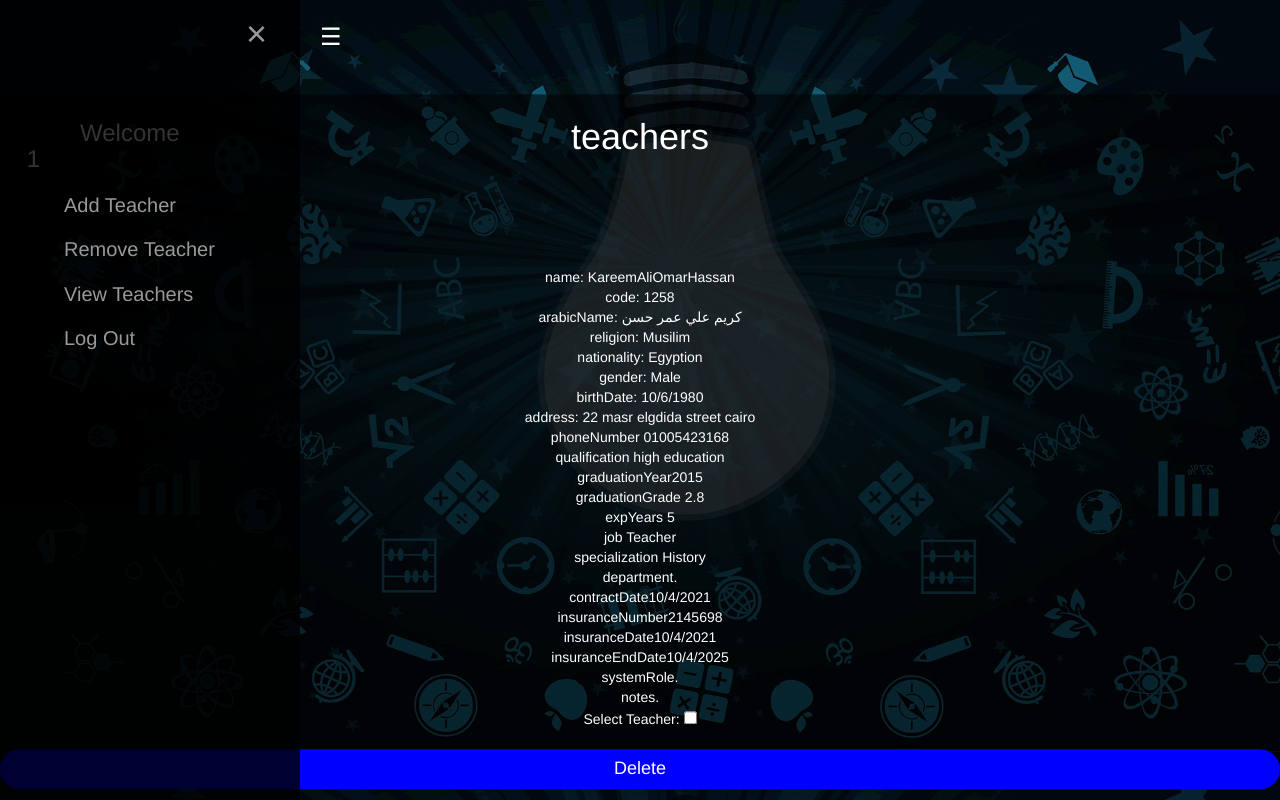
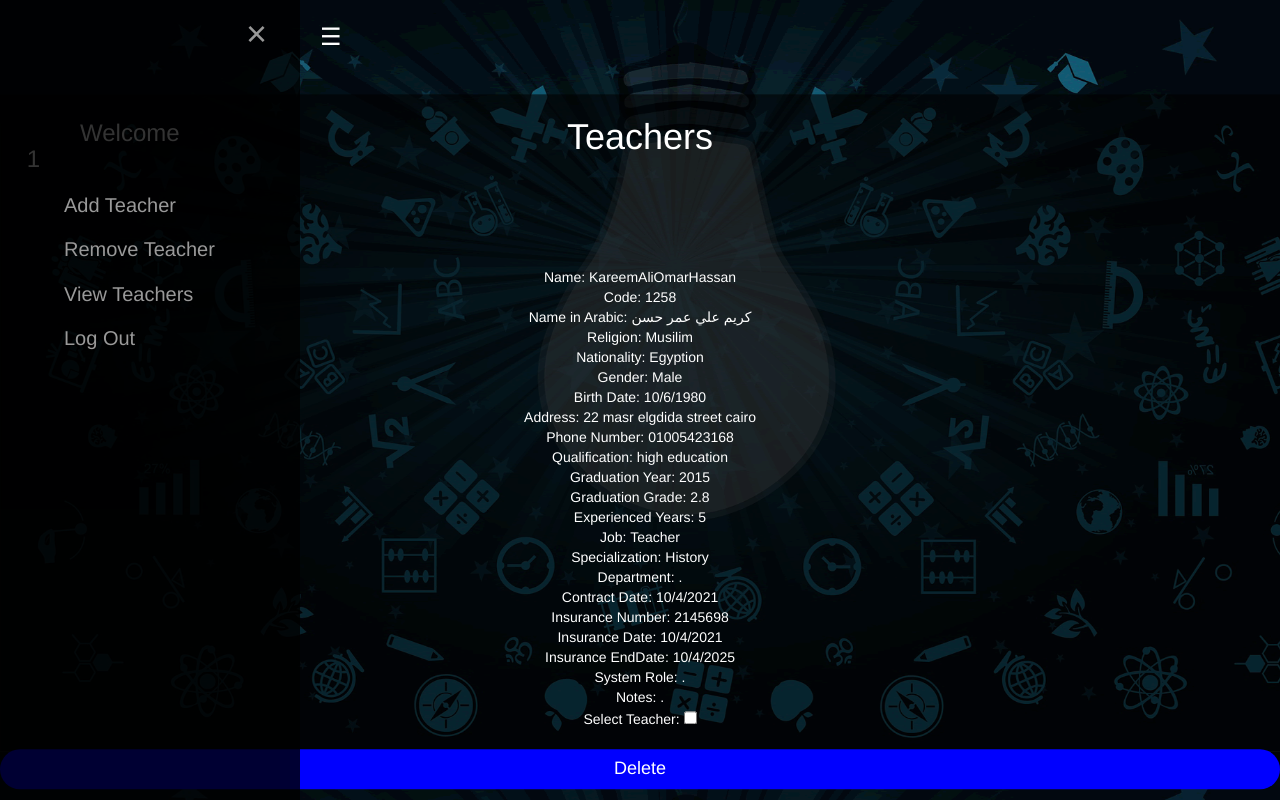
Before and after one commit to MohamedMoataz266/School-Management-System, a PHP site: page /removeteacher.php in a window 1280 px wide. Run offline with PHP 8.4, Linux system fonts and the light colour scheme; a user stored in the database is signed in; data comes from the database, SQL or seed files in the repository.

Commit message:
Updates
Works m3aya

```diff
--- a/Shool Management Sysrem/removeteacher.php
+++ b/Shool Management Sysrem/removeteacher.php
@@ -2,7 +2,7 @@
 <!DOCTYPE html>
 <html>
 <head>
-  <title>teacher</title>
+  <title>Removing a teacher</title>
   <style>
         <?php include "Styles/removeteacher.css";?>
     </style>
@@ -16,7 +16,7 @@
   <form action='' method='POST'>
   <?php include "dB.php"; ?>
   <div class="sa">
-    <h1>teachers</h1>
+    <h1>Teachers</h1>
 
    <p style="visibility:hidden;"><b>ID</b></p>
   <?php
@@ -57,33 +57,29 @@ $notes= $row['notes'];
         <br><br>
         <p style="visibility:hidden;"><?= $id ?></p>
        <?php
-        echo "name: " .$name. "<br>";
-         echo "code: " .$code. "<br>";
-         echo "arabicName: " .$arabicName. "<br>";
-          echo "religion: " .  $religion. "<br>";
-           echo "nationality: " . $nationality. "<br>";
-           echo "gender: " . $gender. "<br>";
-            echo "birthDate: " . $birthDate . "<br>";
-             echo "address: " . $address . "<br>";
-             echo "phoneNumber " . $phoneNumber. "<br>";
-             echo "qualification " .$qualification. "<br>";
+        echo "Name: " .$name. "<br>";
+         echo "Code: " .$code. "<br>";
+         echo "Name in Arabic: " .$arabicName. "<br>";
+          echo "Religion: " .  $religion. "<br>";
+           echo "Nationality: " . $nationality. "<br>";
+           echo "Gender: " . $gender. "<br>";
+            echo "Birth Date: " . $birthDate . "<br>";
+             echo "Address: " . $address . "<br>";
+             echo "Phone Number: " . $phoneNumber. "<br>";
+             echo "Qualification: " .$qualification. "<br>";
 
-
-             echo " graduationYear" .$graduationYear. "<br>";
-             echo "graduationGrade " .$graduationGrade. "<br>";
-              echo "expYears " .$expYears. "<br>";
-               echo "job " .$job. "<br>";
-                 echo "specialization " .$specialization. "<br>";
-                     echo "department" .$department. "<br>";
-                      echo "contractDate" .$contractDate. "<br>";
-                        echo "insuranceNumber" .$insuranceNumber. "<br>";
-                           echo "insuranceDate" .$insuranceDate. "<br>";
-                              echo "insuranceEndDate" .$insuranceEndDate. "<br>";
-                                echo "systemRole" .$systemRole. "<br>";
-                                 echo "notes" .$notes. "<br>";
-
-
-
+             echo "Graduation Year: " .$graduationYear. "<br>";
+             echo "Graduation Grade: " .$graduationGrade. "<br>";
+              echo "Experienced Years: " .$expYears. "<br>";
+               echo "Job: " .$job. "<br>";
+                 echo "Specialization: " .$specialization. "<br>";
+                     echo "Department: " .$department. "<br>";
+                      echo "Contract Date: " .$contractDate. "<br>";
+                        echo "Insurance Number: " .$insuranceNumber. "<br>";
+                           echo "Insurance Date: " .$insuranceDate. "<br>";
+                              echo "Insurance EndDate: " .$insuranceEndDate. "<br>";
+                                echo "System Role: " .$systemRole. "<br>";
+                                 echo "Notes: " .$notes. "<br>";
 
 
 /*
@@ -116,10 +112,6 @@ systemRole
 notes
 */
 
-
-
-
-
          ?>
 
         Select Teacher: <input type='checkbox' name='delete[]' value='<?= $id ?>' >
```
Also changed, not shown: Shool Management Sysrem/normalLogIn.php (+12 -0 lines).
